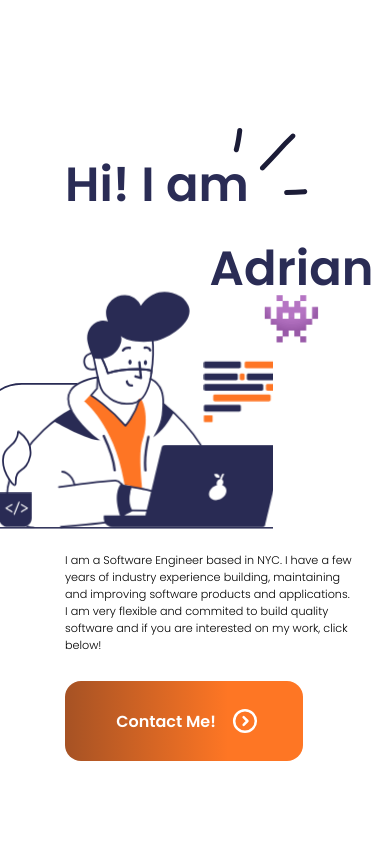
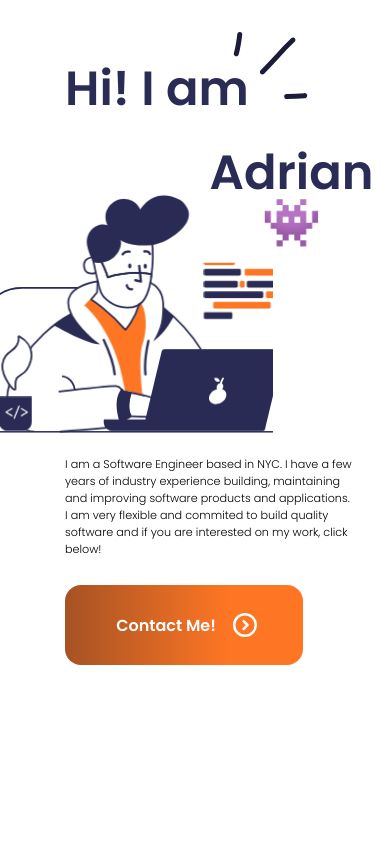
Before and after one commit to Adrianbarros/portafolio_2024, a React (Create React App) app in the folder portafolio/: page / in a window 390 px wide. Shown: the top 844 px of the page. Built offline with nearby package versions, Linux system fonts and the light colour scheme.

Commit message:
Updated order of header and css for phone

```diff
--- a/portafolio/src/components/Header.tsx
+++ b/portafolio/src/components/Header.tsx
@@ -23,11 +23,11 @@ export const Header: React.FC<HeaderProps> = ({ sectionRef }) => {
                 <button onClick={() => scrollToSection(sectionRef.about)} className="tag-button">
                     <div className={`tag ${isExperienceVisible ? 'header-in-experience' : ''}`}>Home</div>
                 </button>
+                <button onClick={() => scrollToSection(sectionRef.skills)} className="tag-button">
+                    <div className={`tag ${isExperienceVisible ? 'header-in-experience' : ''}`}>Skills</div>
+                </button>
                 <button onClick={() => scrollToSection(sectionRef.experience)} className="tag-button">
                     <div className={`tag ${isExperienceVisible ? 'header-in-experience' : ''}`}>Experience</div>
-                </button>
-                <button onClick={() => scrollToSection(sectionRef.skills)} className="tag-button">
-                    <div className={`tag ${isExperienceVisible ? 'header-in-experience' : ''}`}>Skills</div>
                 </button>
                 <button onClick={() => scrollToSection(sectionRef.contact)} className="tag-button">
                     <div className={`tag ${isExperienceVisible ? 'header-in-experience' : ''}`}>Contact</div>
--- a/portafolio/src/styles/Header.css
+++ b/portafolio/src/styles/Header.css
@@ -32,6 +32,7 @@
 
 .tag-button:hover .tag {
     transform: scale(1.1);
+    background: rgba(255, 255, 255, 0.1);
 }
 
 .tag {
@@ -41,10 +42,6 @@
     font-weight: 500;
 
     transition: background-color 0.3s ease;
-}
-
-.tag-button:hover .tag {
-    background: rgba(255, 255, 255, 0.1);
 }
 
 .line {
@@ -88,12 +85,13 @@
 
 @media (max-width: 425px) {
     .header {
-        min-width: 100%;
+        display: flex;
         height: auto;
         padding: 1rem;
-        margin-bottom: 5rem;
-        margin-right: 20rem;
-        justify-content: flex-start;
+        margin: 0;
+        justify-content: center;
+        box-sizing: border-box;
+        overflow-x: hidden;
     }
 
     .tags {
@@ -115,5 +113,9 @@
         transition: background-color 0.3s ease;
     }
 
+    .tag-button {
+        margin: 0 .5rem;
+    }
+
 
 }
```
